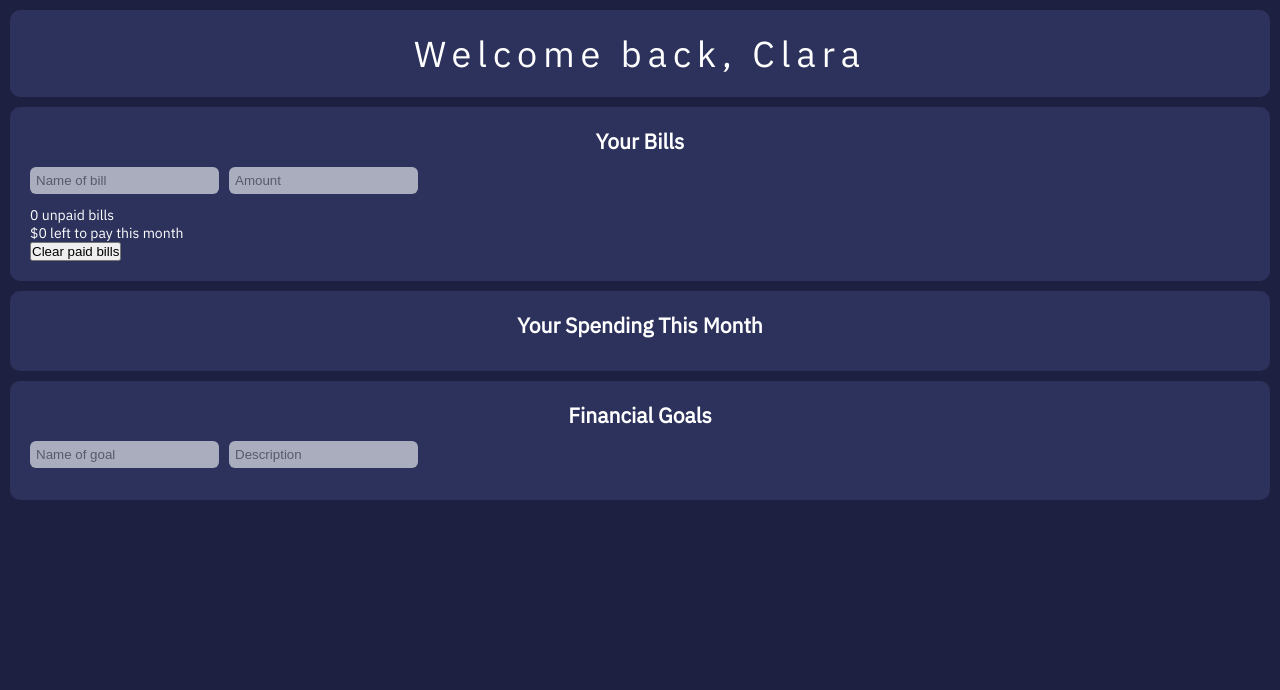
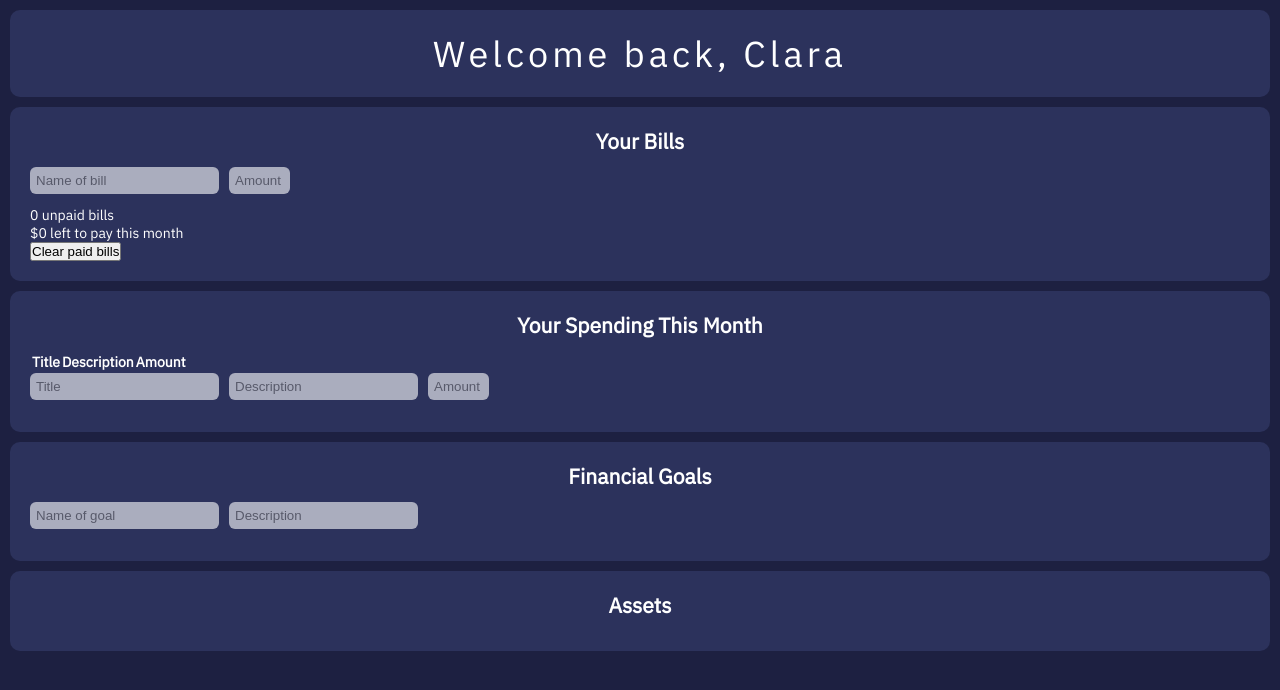
Before and after one commit to claraswan/personal-finance-app, a React (Create React App) app: page / in a window 1280 px wide. Shown: the top 690 px of the page. Built offline with nearby package versions, Linux system fonts and the light colour scheme.

Commit message:
Make journal and journal entries table components

```diff
--- a/src/App.js
+++ b/src/App.js
@@ -1,19 +1,24 @@
 import React, { useState, useRef, useEffect } from 'react';
 import BillsList from './BillsList';
 import GoalsList from './GoalsList';
+import Journal from './Journal';
 import { v4 as uuidv4 } from 'uuid';
 import './css/App.css';
 
-const LOCAL_STORAGE_KEY = 'financeApp';
+const LOCAL_STORAGE_KEY = 'financeApp.bills';
 
 function App() {
 
   const [bills, setBills] = useState([]); // in react you can never directly modify state. The state 'bills' can ONLY be modified using its setter function.
+  const [goals, setGoals] = useState([]);
+  const [entries, setEntries] = useState([]);
   const billNameRef = useRef();
   const billAmountRef = useRef();
-  const [goals, setGoals] = useState([]);
   const goalNameRef = useRef();
   const goalDescRef = useRef();
+  const entryNameRef = useRef();
+  const entryDescRef = useRef();
+  const entryAmountRef = useRef();
 
   useEffect(() => {
     const storedBills = JSON.parse(localStorage.getItem(LOCAL_STORAGE_KEY));
@@ -37,6 +42,7 @@ function App() {
   }
 
   function handleAddBill(e) {
+    e.preventDefault();
     const name = billNameRef.current.value;
     const amount = billAmountRef.current.value;
     const key = e.key;
@@ -51,6 +57,7 @@ function App() {
   }
 
   function handleAddGoal(e) {
+    e.preventDefault();
     const name = goalNameRef.current.value;
     const description = goalDescRef.current.value;
     const key = e.key;
@@ -61,6 +68,23 @@ function App() {
       })
       goalNameRef.current.value = null;
       goalDescRef.current.value = null;
+    }
+  }
+
+  function handleAddEntry(e) {
+    e.preventDefault();
+    const name = entryNameRef.current.value;
+    const description = entryDescRef.current.value;
+    const amount = entryAmountRef.current.value;
+    const key = e.key;
+    if (name === '' || description === '' || amount === '') return;
+    if (key === 'Enter') {
+      setEntries(prevEntries => {
+        return [...prevEntries, { id: uuidv4(), name: name, description: description, amount: amount }]
+      })
+      entryNameRef.current.value = null;
+      entryDescRef.current.value = null;
+      entryAmountRef.current.value = null;
     }
   }
 
@@ -87,9 +111,9 @@ function App() {
       <div className="box">
         <h2 className="box__title">Your Bills</h2>
 
-        <div className='search'>
-          <input ref={billNameRef} type="text" placeholder='Name of bill'/>
-          <input ref={billAmountRef} type="text" placeholder='Amount' onKeyUp={(e) => handleAddBill(e)} />
+        <div className="search">
+          <input className="search__input" ref={billNameRef} type="text" placeholder="Name of bill"/>
+          <input className="amount search__input" ref={billAmountRef} type="text" placeholder="Amount" onKeyUp={(e) => handleAddBill(e)} />
         </div>
 
         <BillsList bills={bills} toggleBill={toggleBill} deleteBill={deleteBill}/>
@@ -105,20 +129,34 @@ function App() {
 
       <div className="box">
         <h2 className="box__title">Your Spending This Month</h2>
+        <Journal entries={entries}/>
 
+        <div className="search">
+          <input className="search__input" ref={entryNameRef} type="text" placeholder="Title"/>
+          <input className="search__input" ref={entryDescRef} type="text" placeholder="Description" />
+          <input className="amount search__input" ref={entryAmountRef} type="text" placeholder="Amount" onKeyUp={(e) => handleAddEntry(e)} />
+        </div>
 
       </div>
 
       <div className="box">
         <h2 className="box__title">Financial Goals</h2>
-        <div className='goalsList'>
+        <div className="goalsList">
           <GoalsList goals={goals}/>
         </div>
-        <div className='search'>
-          <input ref={goalNameRef} type="text" placeholder='Name of goal'/>
-          <input ref={goalDescRef} type="text" placeholder='Description' onKeyUp={(e) => handleAddGoal(e)} />
+        <div className="search">
+          <input className="search__input" ref={goalNameRef} type="text" placeholder="Name of goal"/>
+          <input className="search__input" ref={goalDescRef} type="text" placeholder="Description" onKeyUp={(e) => handleAddGoal(e)} />
         </div>
       </div>
+
+      <div className="box">
+        <h2 className="box__title">Assets</h2>
+
+
+
+      </div>
+
     </>
   );
 
--- /dev/null
+++ b/src/Entry.js
@@ -0,0 +1,12 @@
+import React from 'react';
+
+export default function Entry( { entry } ) {
+
+  return (
+    <tr className='journal__entry'>
+        <td className='journal__entry--name'>{entry.name}</td>
+        <td className='journal__entry--description'>{entry.description}</td>
+        <td className='journal__entry--amount'>{entry.amount}</td>
+    </tr>
+  )
+}
--- a/src/Goal.js
+++ b/src/Goal.js
@@ -3,9 +3,9 @@ import React from 'react';
 export default function Goal( { goal } ) {
 
   return (
-    <div className='goal'>
-        <h3 className='goal__name'>{goal.name}</h3>
-        <div className='goal__description'>{goal.description}</div>
+    <div className="goal">
+        <h3 className="goal__name">{goal.name}</h3>
+        <div className="goal__description">{goal.description}</div>
     </div>
   )
 }
--- /dev/null
+++ b/src/Journal.js
@@ -0,0 +1,21 @@
+import React from 'react';
+import Entry from './Entry';
+
+export default function Journal( { entries } ) {
+  return (
+    <table className="journal">
+      <thead>
+          <tr className='journal__entry'>
+            <th>Title</th>
+            <th>Description</th>
+            <th>Amount</th>
+          </tr>
+      </thead>
+      <tbody>
+        {entries.map(entry => {
+            return <Entry key={entry.id} entry={entry} />
+        })}
+      </tbody>
+    </table>
+  )
+}
--- a/src/css/App.css
+++ b/src/css/App.css
@@ -33,7 +33,7 @@ body {
   padding: 2rem;
   font-size: 1.8rem;
   text-align: center;
-  letter-spacing: 0.6rem; }
+  letter-spacing: 0.4rem; }
   .header h1 {
     font-weight: 100; }
 
@@ -46,15 +46,12 @@ body {
     display: inline-block;
     margin: 1rem; }
 
-.search > * {
+.search__input {
   padding: 0.6rem;
   margin: 0 1rem 1.2rem 0;
   border-radius: 0.6rem;
   border: none;
   opacity: 0.6; }
-
-.search:active {
-  border: none; }
 
 .bill__x {
   background-color: #414775;
@@ -64,6 +61,10 @@ body {
   font-size: 1.7rem;
   font-weight: 450;
   cursor: pointer; }
+
+.journal__entry--name, .journal__entry--description, .journal__entry--amount {
+  border-bottom: 1px solid #fff;
+  padding: 0.4rem 1rem 0.4rem 0; }
 
 .goalsList {
   display: flex;
@@ -77,3 +78,6 @@ body {
   margin: 1rem 1rem 1rem 0;
   width: 20%;
   height: 12rem; }
+
+.amount {
+  width: 5%; }
--- a/src/sass/App.scss
+++ b/src/sass/App.scss
@@ -19,7 +19,7 @@
     padding: 2rem;
     font-size: 1.8rem;
     text-align: center;
-    letter-spacing: 0.6rem;
+    letter-spacing: 0.4rem;
     h1 {
         font-weight: 100;
     }
@@ -39,16 +39,12 @@
 
 .search {
 
-    &>* {
+    &__input {
         padding: 0.6rem;
         margin: 0 1rem 1.2rem 0;
         border-radius: 0.6rem;
         border: none;
         opacity: 0.6;
-    }
-
-    &:active {
-        border: none;
     }
 }
 
@@ -60,6 +56,21 @@
     font-size: 1.7rem;
     font-weight: 450;
     cursor: pointer;
+}
+
+.journal {
+
+    &__entry {
+
+        &--name,
+        &--description,
+        &--amount {
+            border-bottom: 1px solid $white;
+            padding: 0.4rem 1rem 0.4rem 0;
+        }
+
+    }
+
 }
 
 .goalsList {
@@ -76,3 +87,7 @@
     width: 20%;
     height: 12rem;
 }
+
+.amount {
+    width: 5%;
+}
```
